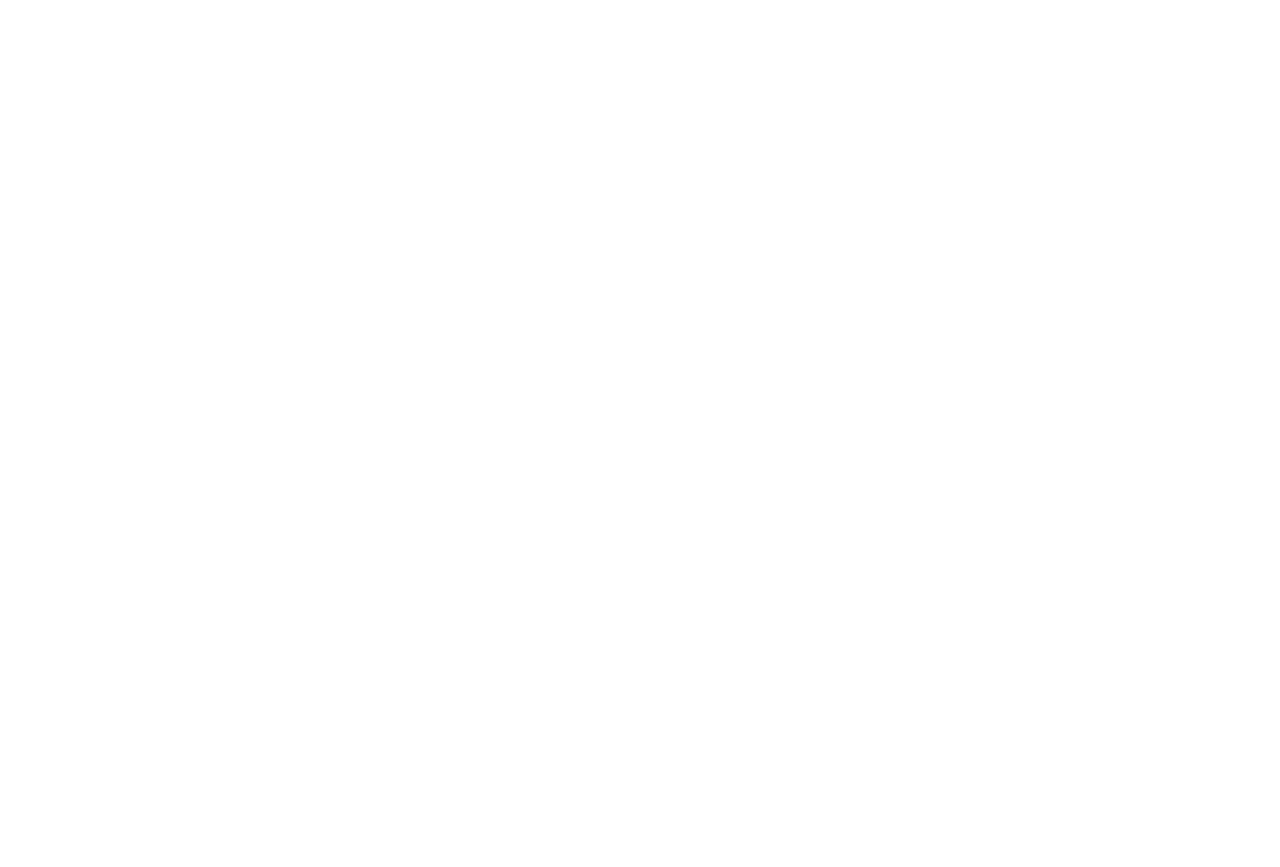
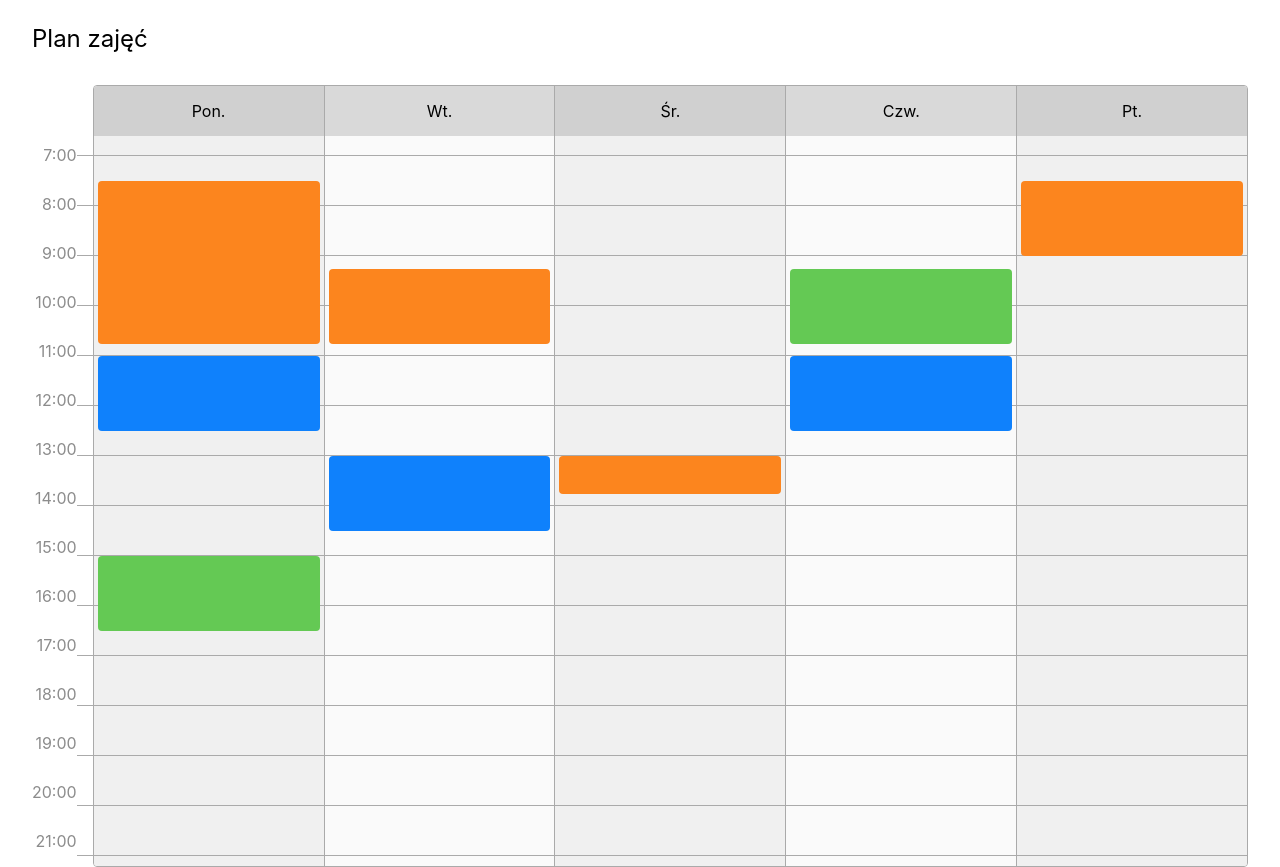
Before and after one commit to WooooCash/UPZ-Frontend_2, a React (Create React App) app: page /planTest in a window 1280 px wide. Before the commit the page ends 800 px from the top, so only its background shows below. Built offline with nearby package versions, Linux system fonts and the light colour scheme.

Commit message:
Added intitial version of plan view

```diff
--- a/src/index.js
+++ b/src/index.js
@@ -3,6 +3,7 @@ import ReactDOM from 'react-dom';
 import './index.css';
 import MainScreen from "./screens/main/MainScreen.js";
 import ConsultationsScreen from './screens/consultations/ConsultationsScreen';
+import PlanScreen from './screens/plan/PlanScreen';
 import reportWebVitals from './reportWebVitals';
 import { BrowserRouter as Router, Route } from 'react-router-dom';
 
@@ -10,6 +11,7 @@ ReactDOM.render(
   <React.StrictMode>
     <Router>
       <Route exact path="/consultations" component={ConsultationsScreen} />
+      <Route exact path="/planTest" component={PlanScreen} />
       <Route exact path="/" component={MainScreen}/>
     </Router>
   </React.StrictMode>,
--- /dev/null
+++ b/src/screens/plan/PlanScreen.css
@@ -0,0 +1,18 @@
+.planScreenMainContainer {
+    position: absolute;
+
+    top: 0px;
+    left: 0px;
+    bottom: 0px;
+    right: 0px;
+
+    display: flex;
+    flex-direction: column;
+}
+
+.planScreenPlanName {
+    font-size: 24px;
+
+    margin-left: 32px;
+    margin-top: 24px;
+}
--- /dev/null
+++ b/src/screens/plan/PlanScreen.js
@@ -0,0 +1,11 @@
+import './PlanScreen.css';
+import PlanWeekView from './PlanWeekView/PlanWeekView';
+
+export default function PlanScreen(props) {
+    return (
+        <div className='planScreenMainContainer'>
+            <div className='planScreenPlanName'>Plan zajęć</div>
+            <PlanWeekView />
+        </div>
+    );
+}
--- /dev/null
+++ b/src/screens/plan/PlanWeekView/PlanWeekView.css
@@ -0,0 +1,118 @@
+.planWeekViewMainContainer {
+    box-sizing: border-box;
+
+    /* flex: 1; */
+
+    display: flex;
+
+    /* overflow-y: auto; */
+
+    /* margin-top: 32px;
+    margin-left: 32px;
+    margin-right: 32px; */
+    margin: 32px;
+
+    /* padding-bottom: 32px;
+    padding-right: 8px; */
+
+    /* background-color: var(--light-grey); */
+    border-radius: 4px;
+
+    position: relative;
+}
+
+.planWeekViewContent {
+    display: flex;
+    flex-direction: row;
+
+    flex: 1;
+
+    align-items: stretch;
+}
+
+.planWeekViewHoursColumn {
+    position: relative;
+
+    /* width: 100px; */
+
+    /* background-color: rgba(255, 0, 0, 10); */
+
+    /* width: 50px; */
+    /* padding-left: 16px; */
+    padding-right: 16px;
+    padding-bottom: 16px;
+}
+
+.planWeekViewHour {
+    /* position: absolute; */
+    text-align: end;
+    color: var(--dark-grey);
+}
+
+.planWeekViewDays {
+    display: flex;
+    flex-direction: row;
+    flex: 1;
+
+    border: 1px solid #aaaaaa;
+    border-radius: 4px;
+    overflow: hidden;
+}
+
+.planWeekViewDayColumn {
+    flex: 1;
+    /* z-index: 1; */
+
+    position: relative;
+
+    border-right: 1px solid #aaaaaa;
+}
+
+.planWeekViewDayColumn:nth-child(2n) {
+    background-color: #fafafa;
+}
+
+.planWeekViewDayColumn:nth-child(2n-1) {
+    background-color: #f0f0f0;
+}
+
+.planWeekViewDayColumn:last-child {
+    border-right: none;
+}
+
+.horizontalLine {
+    position: absolute;
+    height: 1px;
+    background-color: #aaaaaa;
+    z-index: 2;
+}
+
+.planWeekViewDayHeader {
+    display: flex;
+
+    width: 100%;
+    background-color: #0002;
+
+    align-items: center;
+    justify-content: center;
+
+}
+
+.eventDisplay {
+    position: absolute;
+
+    box-sizing: border-box;
+
+    /* background-color: var(--grey); */
+    border-radius: 4px;
+
+    top: 100px;
+    left: 0px;
+    right: 0px;
+    height: 40px;
+
+    margin-left: 4px;
+    margin-right: 4px;
+
+    z-index: 4;
+}
--- /dev/null
+++ b/src/screens/plan/PlanWeekView/PlanWeekView.js
@@ -0,0 +1,150 @@
+import { useEffect, useRef } from 'react/cjs/react.production.min';
+import './PlanWeekView.css'
+
+export default function PlanWeekView(props) {
+
+    const ROW_HEIGHT = 50;
+    const DAY_HEADER_HEIGHT = 50;
+    const ADDITIONAL_TOP_OFFSET = 20;
+    const HOURS_FONT_SIZE = 21;
+
+    const FROM_HOUR = 7;
+    const TO_HOUR = 22;
+
+    const data = {
+        monday: [{from:'8:30', to:'11:45', color:'#fc851e'},
+                    {from:'12:00', to:'13:30', color:'#0f81fc'},
+                    {from:'16:00', to:'17:30', color:'#64c954'}],
+        tuesday: [{from:'10:15', to:'11:45', color:'#fc851e'},
+                    {from:'14:00', to:'15:30', color:'#0f81fc'}],
+        wednesday: [{from:'14:00', to:'14:45', color:'#fc851e'}],
+        thursday: [{from:'10:15', to:'11:45', color:'#64c954'},
+                    {from:'12:00', to:'13:30', color:'#0f81fc'}],
+        friday: [{from:'8:30', to:'10:00', color:'#fc851e'}],
+        saturday: [],
+        sunday: [],
+    }
+
+    var hoursComponents = [];
+    var horizontalLinesComponents = [];
+
+    for (var i = FROM_HOUR; i < TO_HOUR; i++) {
+
+        var hourMarkerStyle = {};
+        hourMarkerStyle.marginTop = ((i - FROM_HOUR == 0) ? ADDITIONAL_TOP_OFFSET : 0) + ROW_HEIGHT - ((i - FROM_HOUR == 0) ? HOURS_FONT_SIZE / 2 : HOURS_FONT_SIZE);
+
+        hoursComponents.push(
+            <div key={i} className='planWeekViewHour' style={hourMarkerStyle}>
+                {i + ':00'}
+            </div>
+        )
+
+        var hourHorizontalLineStyle = {};
+        hourHorizontalLineStyle.left = '45px';
+        hourHorizontalLineStyle.right = '0px';
+        hourHorizontalLineStyle.top = ADDITIONAL_TOP_OFFSET + ROW_HEIGHT + (i - FROM_HOUR) * ROW_HEIGHT;
+
+        horizontalLinesComponents.push(
+            <div key={i} className='horizontalLine' style={hourHorizontalLineStyle}></div>
+        )
+    }
+
+    var mondayEvents = [];
+    for (let event of data.monday) {
+        mondayEvents.push(
+            generateEventDiv(event)
+        );
+    }
+
+    var tuesdayEvents = [];
+    for (let event of data.tuesday) {
+        tuesdayEvents.push(
+            generateEventDiv(event)
+        );
+    }
+
+    var wednesdayEvents = [];
+    for (let event of data.wednesday) {
+        wednesdayEvents.push(
+            generateEventDiv(event)
+        );
+    }
+
+    var thursdayEvents = [];
+    for (let event of data.thursday) {
+        thursdayEvents.push(
+            generateEventDiv(event)
+        );
+    }
+
+    var fridayEvents = [];
+    for (let event of data.friday) {
+        fridayEvents.push(
+            generateEventDiv(event)
+        );
+    }
+
+    var saturdayEvents = [];
+    for (let event of data.saturday) {
+        saturdayEvents.push(
+            generateEventDiv(event)
+        );
+    }
+
+    var sundayEvents = [];
+    for (let event of data.sunday) {
+        sundayEvents.push(
+            generateEventDiv(event)
+        );
+    }
+
+    return (
+        <div className='planWeekViewMainContainer'>
+            <div className='planWeekViewContent'>
+                <div className='planWeekViewHoursColumn'>
+                    {hoursComponents}
+                </div>
+                <div className='planWeekViewDays'>
+                    <div className='planWeekViewDayColumn'>
+                        <div className='planWeekViewDayHeader' style={{ height: `${DAY_HEADER_HEIGHT}px` }}>Pon.</div>
+                        {mondayEvents}
+                    </div>
+                    <div className='planWeekViewDayColumn'>
+                        <div className='planWeekViewDayHeader' style={{ height: `${DAY_HEADER_HEIGHT}px` }}>Wt.</div>
+                        {tuesdayEvents}
+                    </div>
+                    <div className='planWeekViewDayColumn'>
+                        <div className='planWeekViewDayHeader' style={{ height: `${DAY_HEADER_HEIGHT}px` }}>Śr.</div>
+                        {wednesdayEvents}
+                    </div>
+                    <div className='planWeekViewDayColumn'>
+                        <div className='planWeekViewDayHeader' style={{ height: `${DAY_HEADER_HEIGHT}px` }}>Czw.</div>
+                        {thursdayEvents}
+                    </div>
+                    <div className='planWeekViewDayColumn'>
+                        <div className='planWeekViewDayHeader' style={{ height: `${DAY_HEADER_HEIGHT}px` }}>Pt.</div>
+                        {fridayEvents}
+                    </div>
+                </div>
+            </div>
+            {horizontalLinesComponents}
+        </div>
+    );
+
+    function generateEventDiv(event) {
+        let eventFromTime = event.from.split(':');
+        let eventFromHour = Number.parseInt(eventFromTime[0] ?? '0');
+        let eventFromMinute = Number.parseInt(eventFromTime[1] ?? '0');
+
+        let eventToTime = event.to.split(':');
+        let eventToHour = Number.parseInt(eventToTime[0] ?? '0');
+        let eventToMinute = Number.parseInt(eventToTime[1] ?? '0');
+
+        let eventLengthInMinutes = (eventToHour - eventFromHour) * 60 + (eventToMinute - eventFromMinute);
+
+        let eventStartOffset = ADDITIONAL_TOP_OFFSET + (eventFromHour * 60 + eventFromMinute - FROM_HOUR * 60) / 60 * ROW_HEIGHT;
+        let eventHeight = eventLengthInMinutes / 60 * ROW_HEIGHT;
+
+        return <div className='eventDisplay' style={{top: eventStartOffset, height: eventHeight, backgroundColor:event.color}}></div>;
+    }
+}
```
